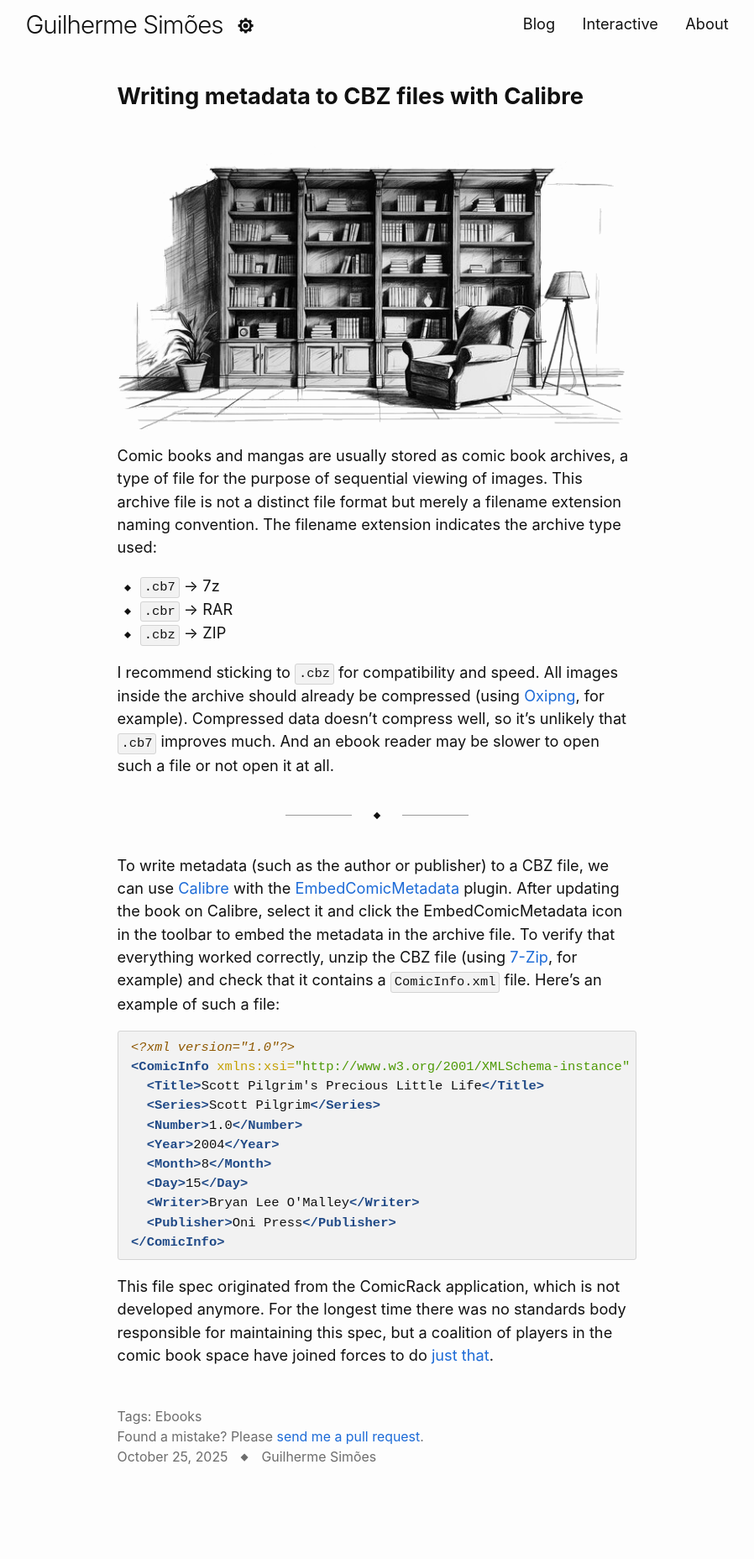
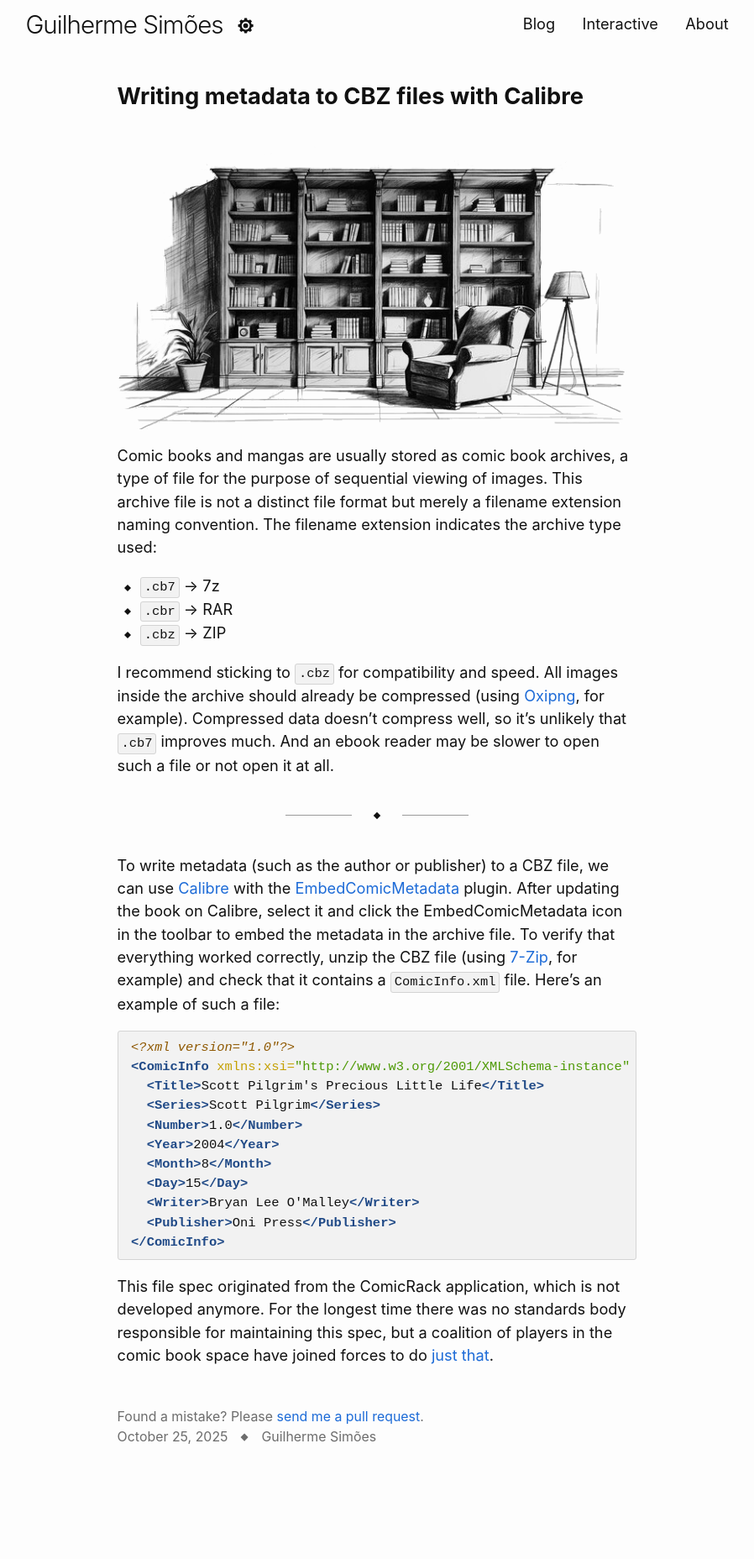
Before and after one commit to guilhermesimoes/guilhermesimoes.github.io, a Jekyll site: the page built from _posts/2025-10-25-writing-metadata-to-cbz-with-calibre.md, in a window 1280 px wide. Shown: the whole page at 84% size, without its empty margins (191-1089 px from the left). Built offline with Jekyll 4.4.1, drawn with Linux system fonts in a browser that asks for light colours; after the commit the page ends 1832 px from its top, so only the background shows below that.

Commit message:
Do not show tags that don't have a page

```diff
--- a/_includes/post-meta.html
+++ b/_includes/post-meta.html
@@ -1,13 +1,19 @@
 <div class="post-meta deemph">
-  {%- if page.tags %}
+  {%- assign has_tag_page = false -%}
+  {%- for tag_name in page.tags -%}
+    {%- assign tag_page = site.tags | where: "name", tag_name | first -%}
+    {%- if tag_page -%}
+      {%- assign has_tag_page = true -%}
+      {%- break -%}
+    {%- endif -%}
+  {%- endfor -%}
+  {%- if has_tag_page %}
     <div class="post-tags">
       Tags: {% for tag_name in page.tags %}
         {%- if forloop.first -%} {% else %}, {% endif -%}
         {%- assign tag_page = site.tags | where: "name", tag_name | first -%}
         {%- if tag_page -%}
           <a href="{{ tag_page.url | relative_url }}">{{ tag_name }}</a>
-        {%- else -%}
-          {{ tag_name }}
         {%- endif -%}
       {%- endfor %}
     </div>
```
